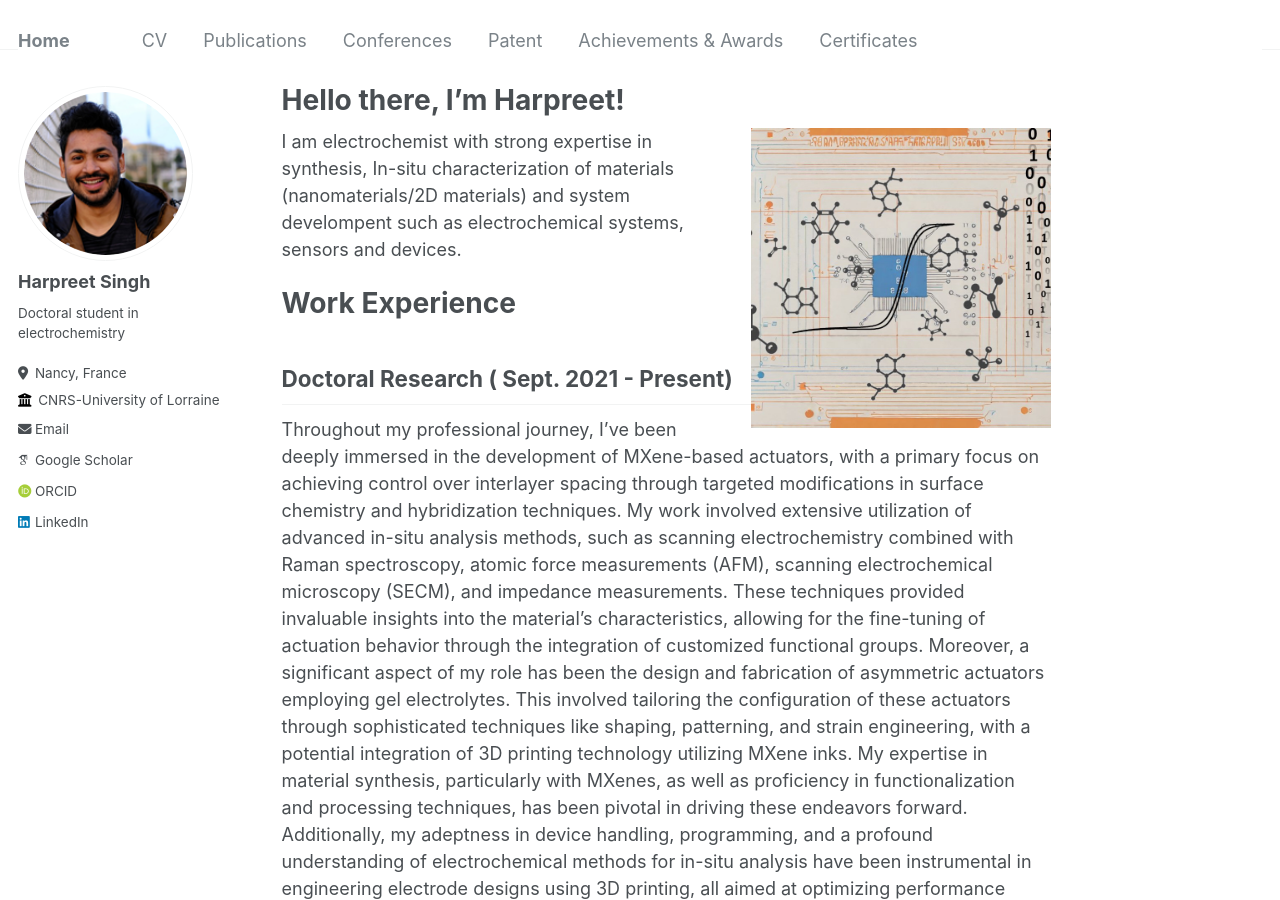
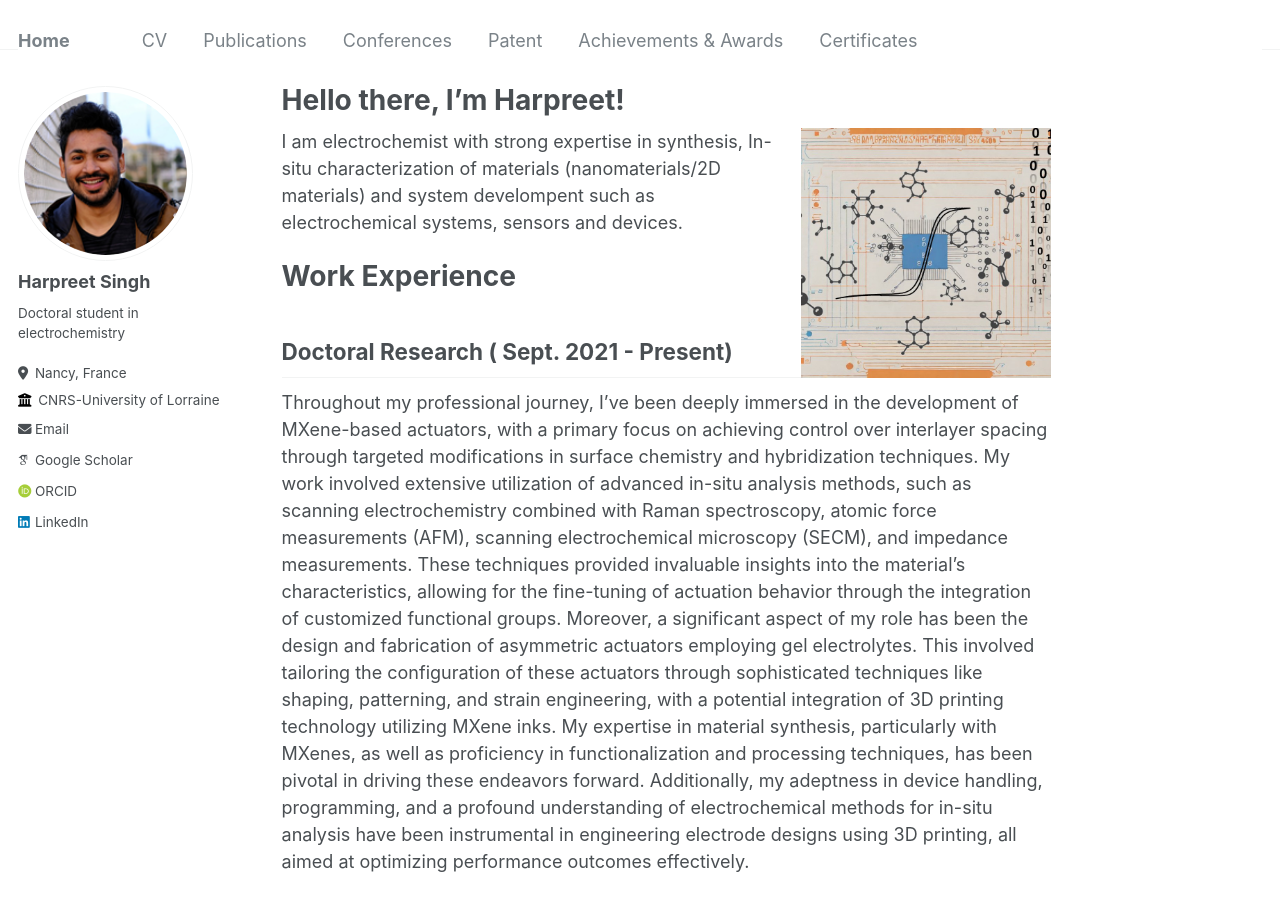
Before and after one commit to Harpr33t-Singh/Harpr33t-Singh.github.io, a Jekyll site: the page built from _pages/about.md, in a window 1280 px wide and 900 px high. Built offline with Jekyll 4.4.1, drawn with Linux system fonts in a browser that asks for light colours; some web fonts are replaced.

Commit message:
Update about.md

```diff
--- a/_pages/about.md
+++ b/_pages/about.md
@@ -7,7 +7,7 @@
   - /about/
   - /about.html
 ---
-![My journey](/images/about.jpg){: .align-right width="300 px"}
+![My journey](/images/about.jpg){: .align-right width="250 px"}
 I am electrochemist with strong expertise in synthesis, In-situ characterization of materials (nanomaterials/2D materials) and system develompent such as electrochemical systems, sensors and devices.
 
 # Work Experience
```
